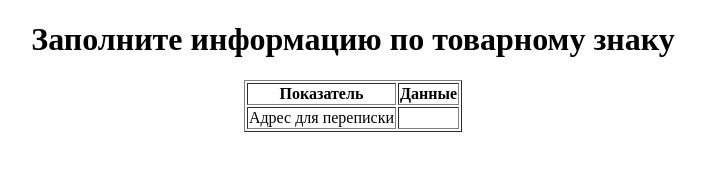
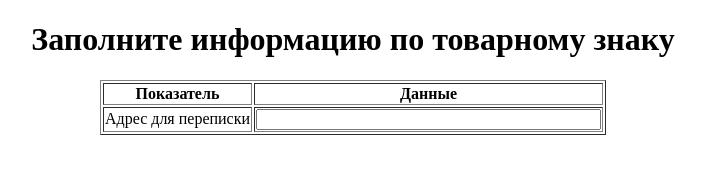
Before and after one commit to rifatbakhtiev/e-form_test_2, a plain HTML site: page index.html in a window 1280 px wide. Shown: the whole page, without its empty margins (287-992 px from the left). Drawn offline with Linux system fonts and the light colour scheme.

Commit message:
9 (input)

```diff
--- a/index.html
+++ b/index.html
@@ -14,7 +14,7 @@
       </tr>
       <tr>
         <td>Адрес для переписки</td>
-        <td></td>
+        <td><input type="text" size="40"></td>
       </tr>
        </center>
   </body>
```
